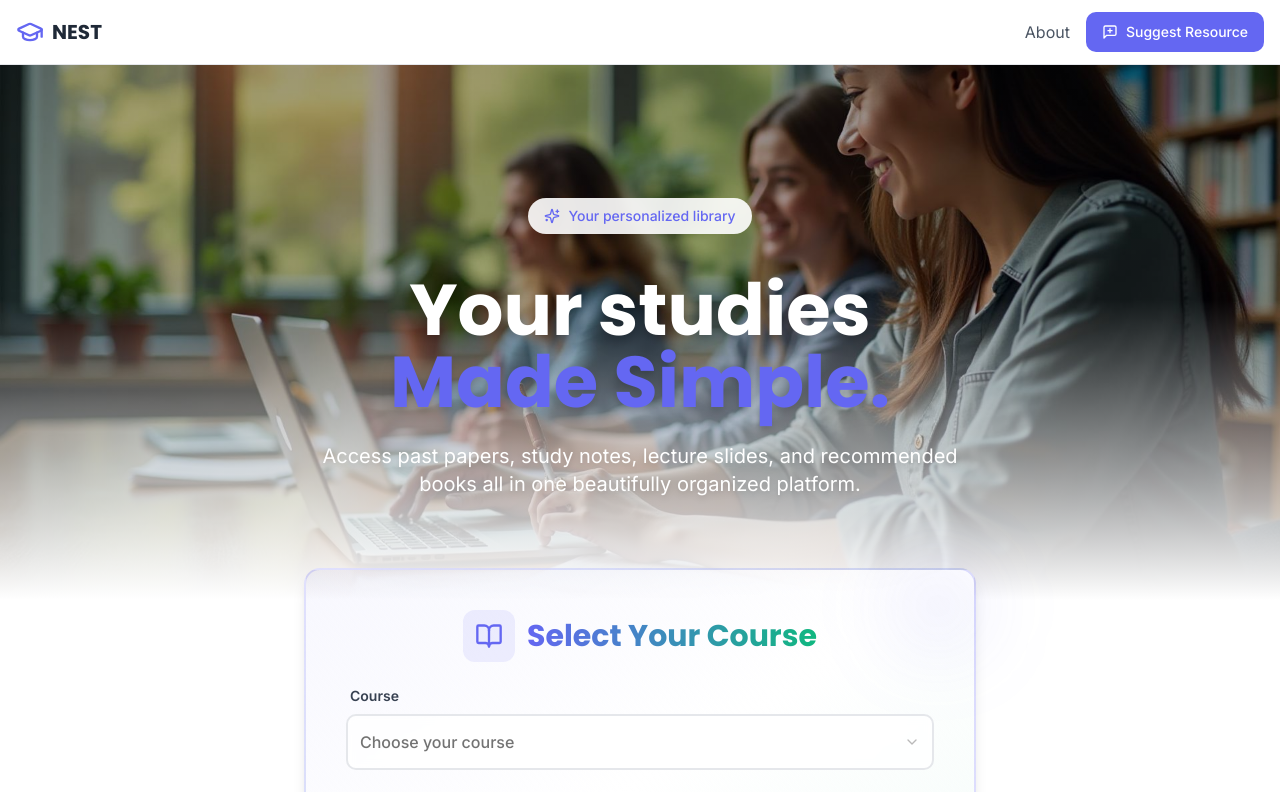
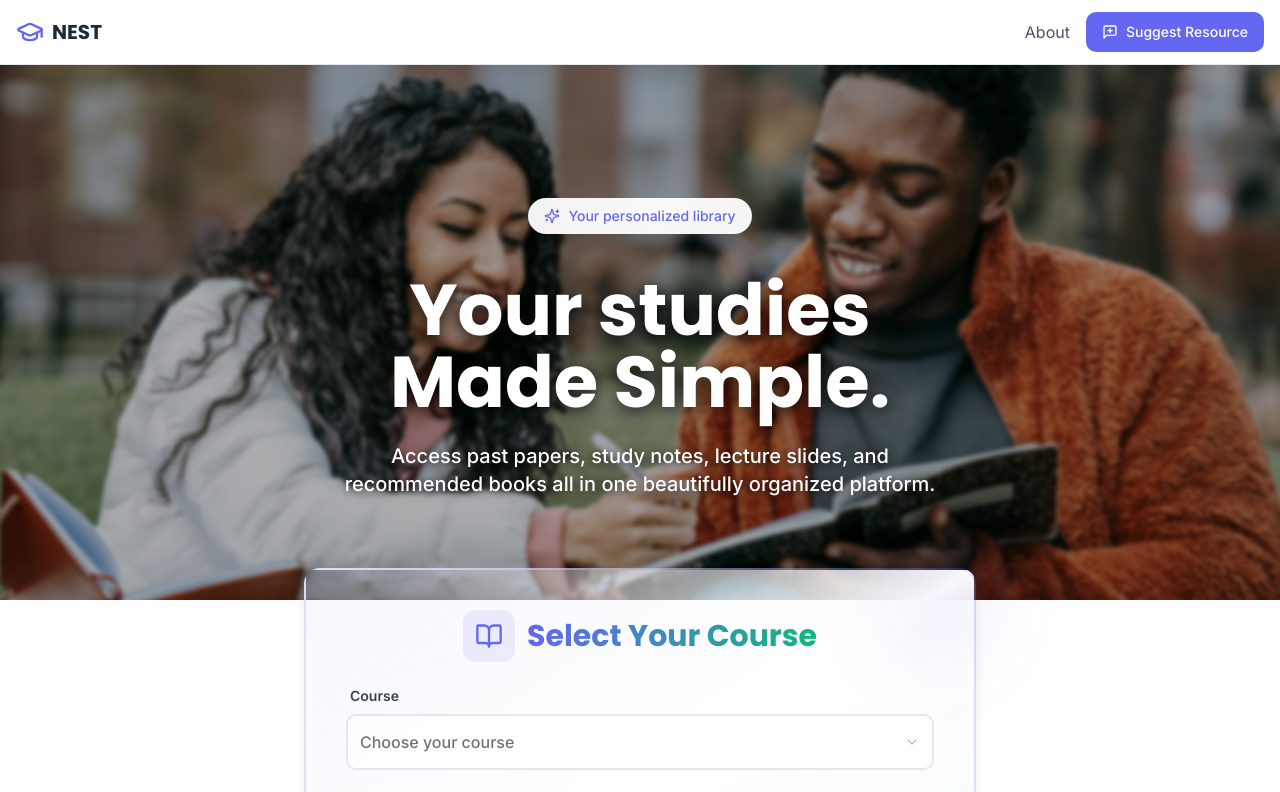
Before and after one commit to neville03/neville-resource-nest, a React (Vite) app: page / in a window 1280 px wide. Shown: the top 792 px of the page. Built offline with nearby package versions, Linux system fonts and the light colour scheme; the HTML template or start-up script is replaced by a standard one.

Commit message:
Refactor hero image and text

```diff
--- a/src/pages/Index.tsx
+++ b/src/pages/Index.tsx
@@ -2,7 +2,7 @@ import { Header } from "@/components/layout/Header";
 import { Footer } from "@/components/layout/Footer";
 import { CourseSelector } from "@/components/home/CourseSelector";
 import { Sparkles, Zap, Globe } from "lucide-react";
-import heroImage from "@/assets/hero-image.jpg";
+import heroImage from "@/assets/hero-background.jpg";
 
 const Index = () => {
   return (
@@ -12,29 +12,28 @@ const Index = () => {
       <main className="relative">
         {/* Hero Image Section */}
         <div className="relative h-[600px] overflow-hidden">
-          <img
-            src={heroImage}
-            alt="Students studying together in modern library"
-            className="w-full h-full object-cover"
+          <div
+            className="absolute inset-0 bg-cover bg-center blur-[2px] scale-105"
+            style={{ backgroundImage: `url(${heroImage})` }}
           />
-          <div className="absolute inset-0 bg-gradient-to-b from-black/40 via-black/30 to-white"></div>
+          <div className="absolute inset-0 bg-black/30"></div>
 
           {/* Hero Content Overlay */}
           <div className="absolute inset-0 flex items-center justify-center pt-24">
             <div className="container mx-auto max-w-6xl px-4">
               <div className="text-center space-y-6 animate-fade-in">
-                <div className="inline-flex items-center gap-2 px-4 py-2 bg-white/90 backdrop-blur-sm rounded-full mb-4">
+                <div className="inline-flex items-center gap-2 px-4 py-2 bg-white/95 backdrop-blur-sm rounded-full mb-4 shadow-lg">
                   <Sparkles className="w-4 h-4 text-primary" />
                   <span className="text-sm font-medium text-primary">Your personalized library</span>
                 </div>
 
                 <h1 className="text-4xl sm:text-5xl md:text-7xl font-bold font-heading">
-                  <span className="text-white drop-shadow-lg">Your studies</span>
+                  <span className="text-white drop-shadow-[0_4px_8px_rgba(0,0,0,0.8)]">Your studies</span>
                   <br />
-                  <span className="text-primary drop-shadow-lg">Made Simple.</span>
+                  <span className="text-white drop-shadow-[0_4px_8px_rgba(0,0,0,0.8)]">Made Simple.</span>
                 </h1>
 
-                <p className="text-lg sm:text-xl text-white drop-shadow-md max-w-2xl mx-auto px-4">
+                <p className="text-lg sm:text-xl text-white drop-shadow-[0_2px_4px_rgba(0,0,0,0.8)] max-w-2xl mx-auto px-4 font-medium">
                   Access past papers, study notes, lecture slides, and recommended books
                   all in one beautifully organized platform.
                 </p>
```
Also changed, not shown: src/assets/hero-background.jpg (added).
